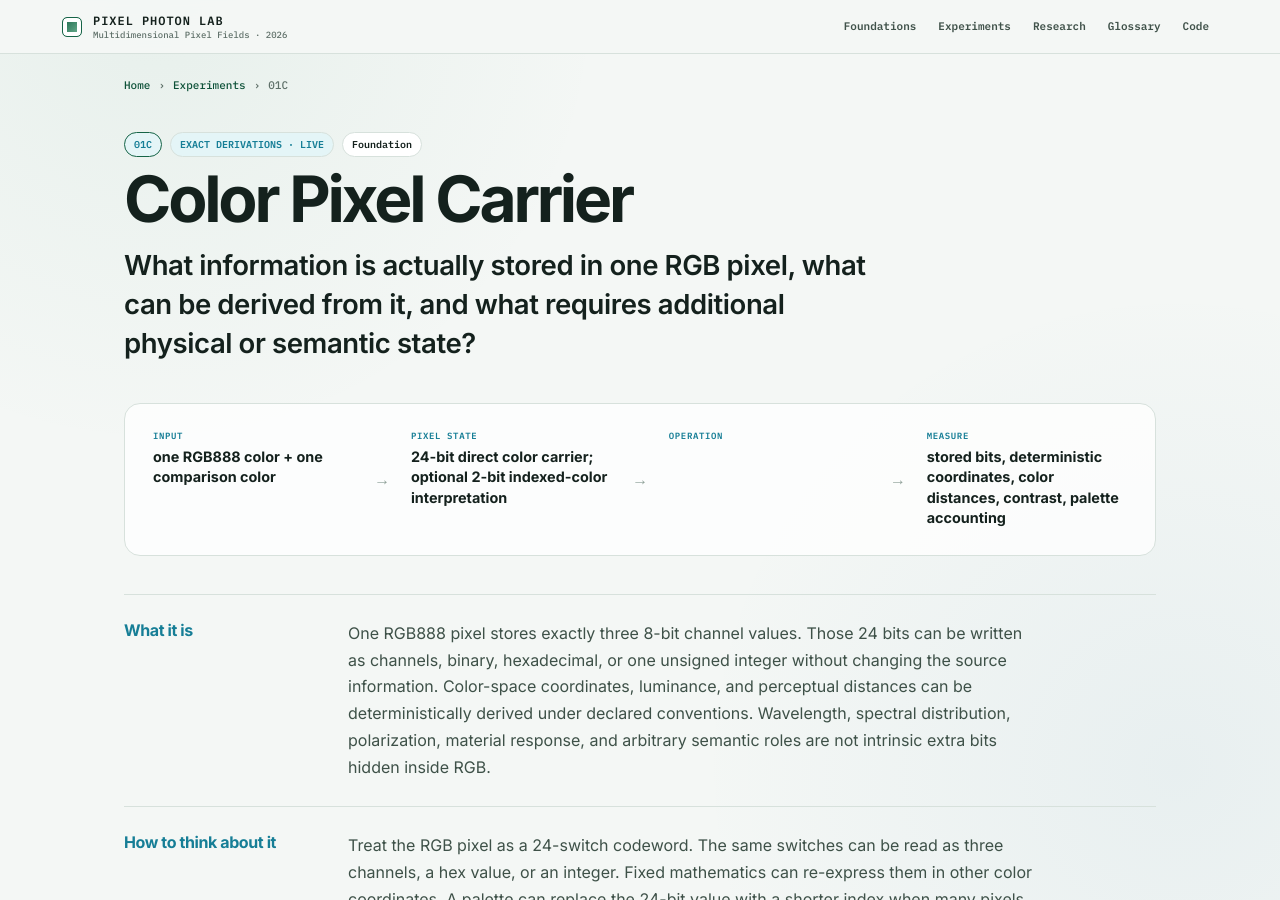
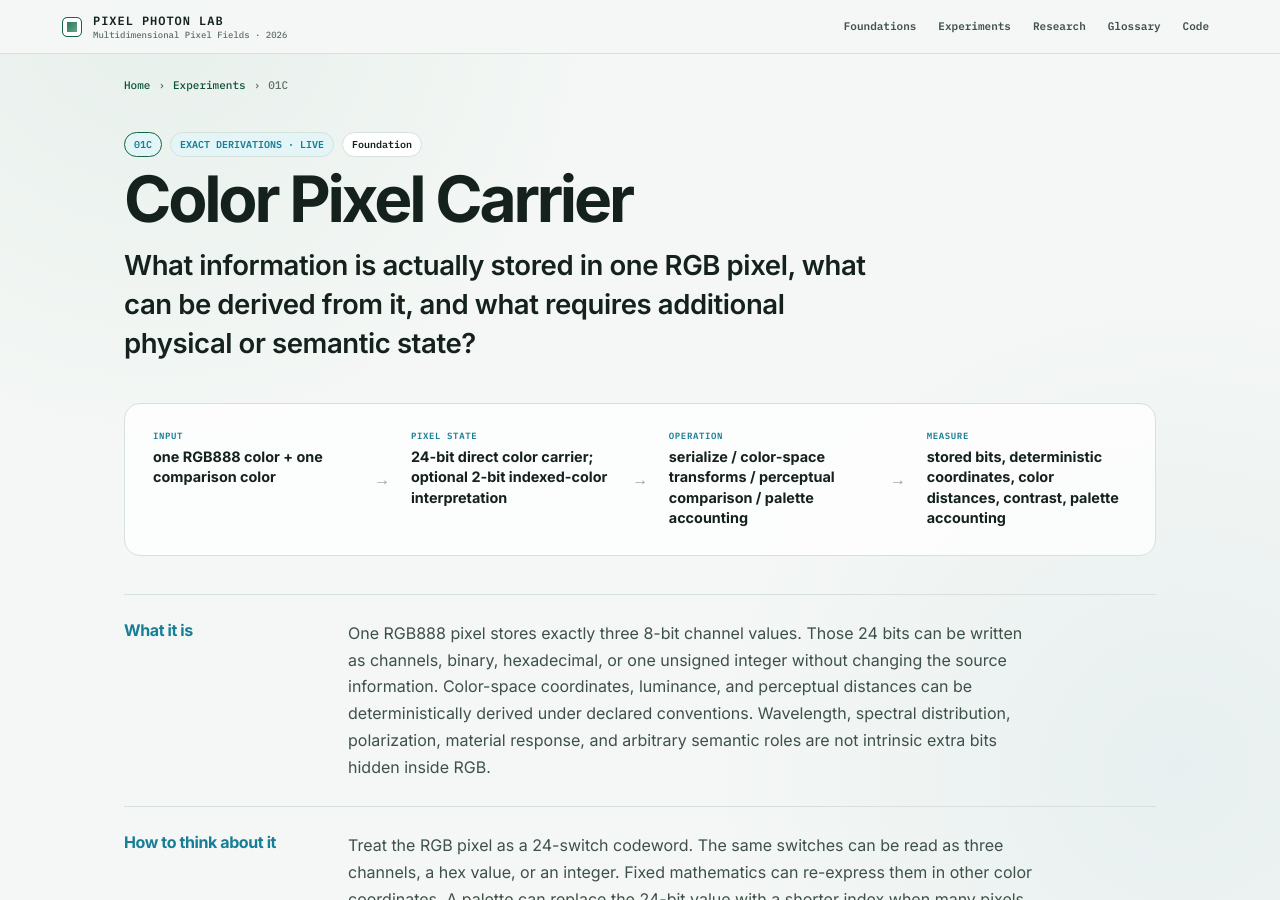
Before and after one commit to bitwikiorg/pixel-art-2026, a Jekyll site: the page built from experiment/color-carrier/index.html, in a window 1280 px wide and 900 px high. Built offline with Jekyll 4.4.1, drawn with Linux system fonts in a browser that asks for light colours.

Commit message:
Register Color Pixel Carrier experiment

```diff
--- a/_data/experiments.json
+++ b/_data/experiments.json
@@ -1,5 +1,6 @@
 [
   {"id":"01","title":"Binary Pixel Carrier","category":"Foundation","status":"exact","status_label":"EXACT · LIVE","url":"/carrier/","code":["assets/js/pixel-core.js","assets/js/carrier-lab.js"],"tests":["scripts/test-pixel-core.js"],"source":"16×16 binary field = 256 source bits","interpretation":"bit-addressed carrier","operation":"pack / unpack / UTF-8 transport / transforms","measure":"Hamming distance, entropy, CRC-32, bytes","shows":"A black/white field and a bitstream can be the same finite object under different interpretations.","does_not_show":"That high-dimensional interpretations create free information or better AI."},
+  {"id":"01C","title":"Color Pixel Carrier","category":"Foundation","status":"exact-derived","status_label":"EXACT + DERIVED · LIVE","url":"/experiment/color-carrier/","code":["assets/js/color-carrier.js"],"tests":["scripts/test-color-carrier.js"],"source":"one RGB888 color + one comparison color","interpretation":"24-bit direct RGB or 2-bit indexed color","operation":"serialize / color-space transforms / perceptual comparison / palette accounting","measure":"stored bits, derived coordinates, color distance, contrast, indexed-vs-direct bits","shows":"Color adds finite multi-channel state while exact storage, deterministic derivations, relational measurements, and assigned semantics remain distinguishable.","does_not_show":"That color coordinates are independent source dimensions or that RGB uniquely determines spectrum, wavelength, polarization, material, illumination, or semantic meaning."},
   {"id":"02","title":"Corruption & Error Correction","category":"Foundation","status":"exact","status_label":"EXACT · LIVE","url":"/experiment/reliability/","code":["assets/js/pixel-core.js","assets/js/reliability-lab.js"],"tests":["scripts/test-pixel-core.js"],"source":"256 source bits","interpretation":"communication channel","operation":"binary symmetric corruption + Hamming(7,4)","measure":"BER, exact recovery, CRC change","shows":"Redundancy can trade transmitted bits for recoverability.","does_not_show":"Perfect correction at arbitrary noise; Hamming(7,4) corrects one error per 7-bit block and can miscorrect multiple errors."},
   {"id":"03","title":"Associative Pixel Memory","category":"Memory","status":"deterministic","status_label":"DYNAMICAL MEMORY · LIVE","url":"/experiment/memory/","code":["assets/js/pixel-core.js","assets/js/memory-lab.js"],"tests":["scripts/test-pixel-core.js"],"source":"16×16 binary patterns","interpretation":"bipolar Hopfield state","operation":"Hebbian storage + sequential asynchronous updates","measure":"Hamming distance, energy, convergence","shows":"A binary field can be interpreted as a content-addressable attractor state.","does_not_show":"That spatial pixel topology is responsible; this Hopfield model is fully connected."},
   {"id":"04","title":"Visual Motif Codec","category":"Compression","status":"exact","status_label":"EXACT CODEC · LIVE","url":"/experiment/motif-codec/","code":["assets/js/pixel-core.js","assets/js/motif-lab.js"],"tests":["scripts/test-pixel-core.js"],"source":"16×16 binary field","interpretation":"dictionary of repeated 2×2 motifs","operation":"exact dictionary coding","measure":"dictionary + index + metadata bits, decode distance","shows":"Repeated spatial structure can be represented with reusable symbols and measured side information.","does_not_show":"Universal compression; random fields often expand."},
```
